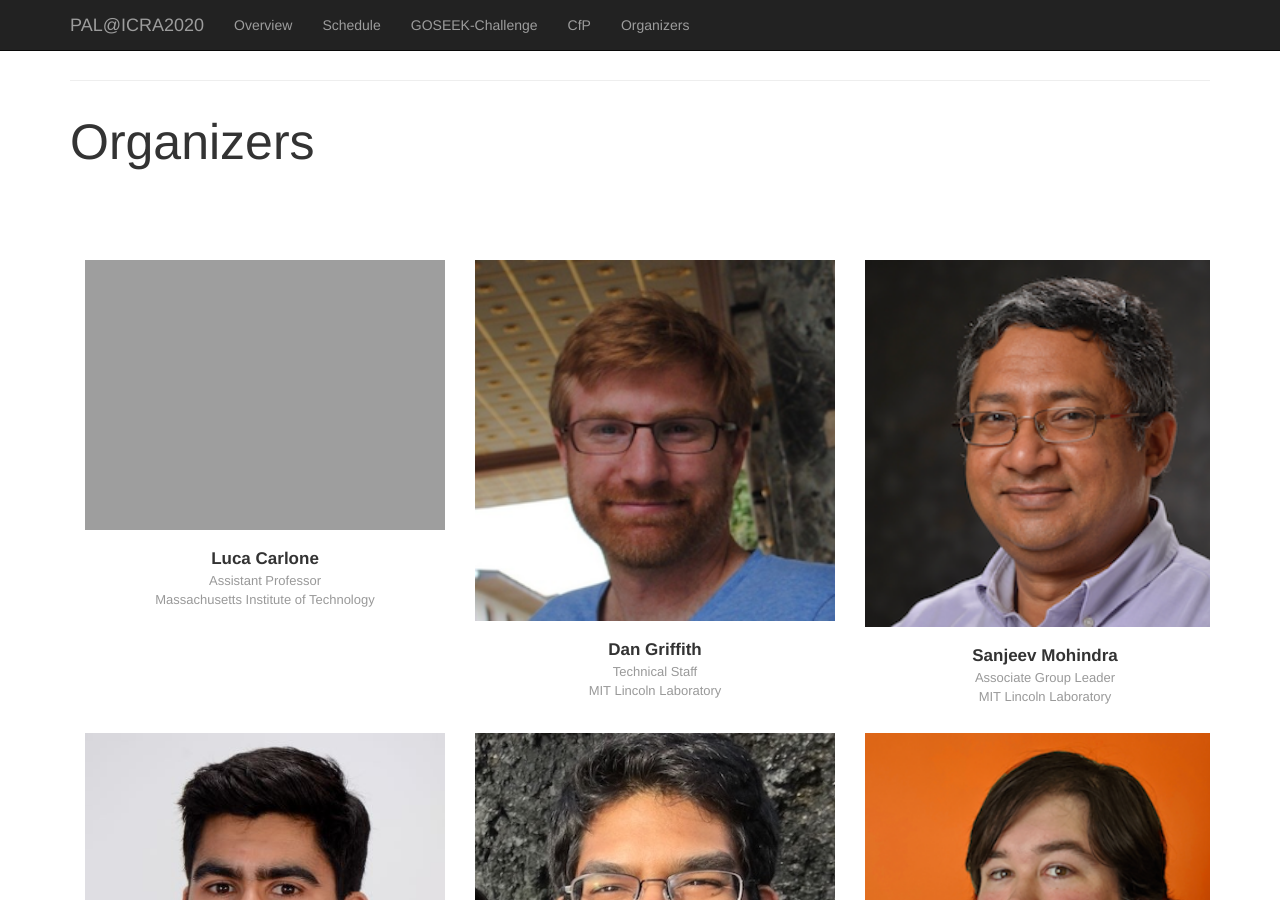
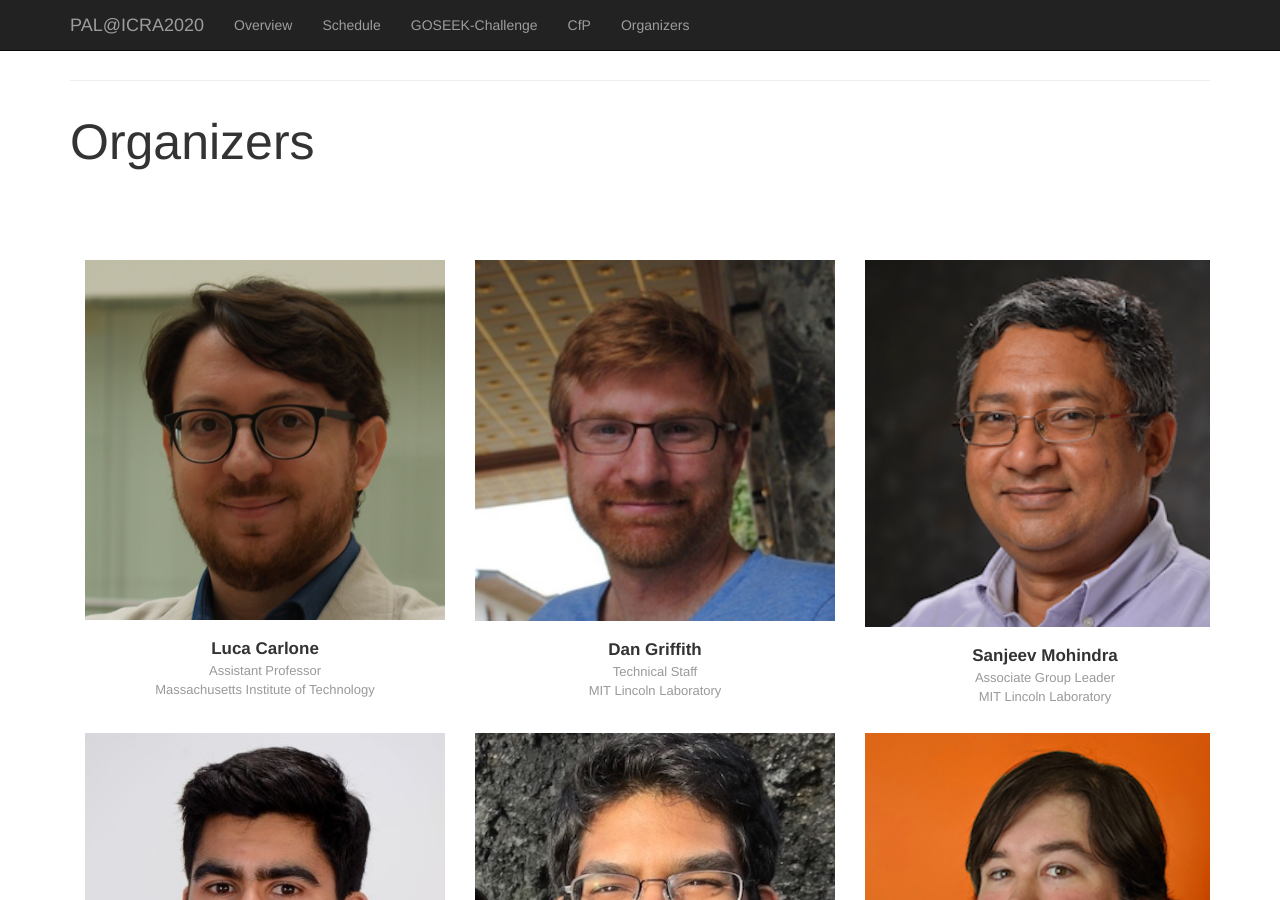
Before and after one commit to MIT-SPARK/PAL-ICRA2020, a Jekyll site: the page built from index.html, in a window 1280 px wide and 900 px high, scrolled down 4394 px. Built offline with Jekyll 4.4.1, drawn with Linux system fonts in a browser that asks for light colours.

Commit message:
fixed one last time

```diff
--- a/_data/people.yaml
+++ b/_data/people.yaml
@@ -1,5 +1,5 @@
 - name: Luca Carlone
-  image: /assets/images/luca.jpg
+  image: /assets/images/luca.png
   position: Assistant Professor
   affiliation: Massachusetts Institute of Technology
 
```
